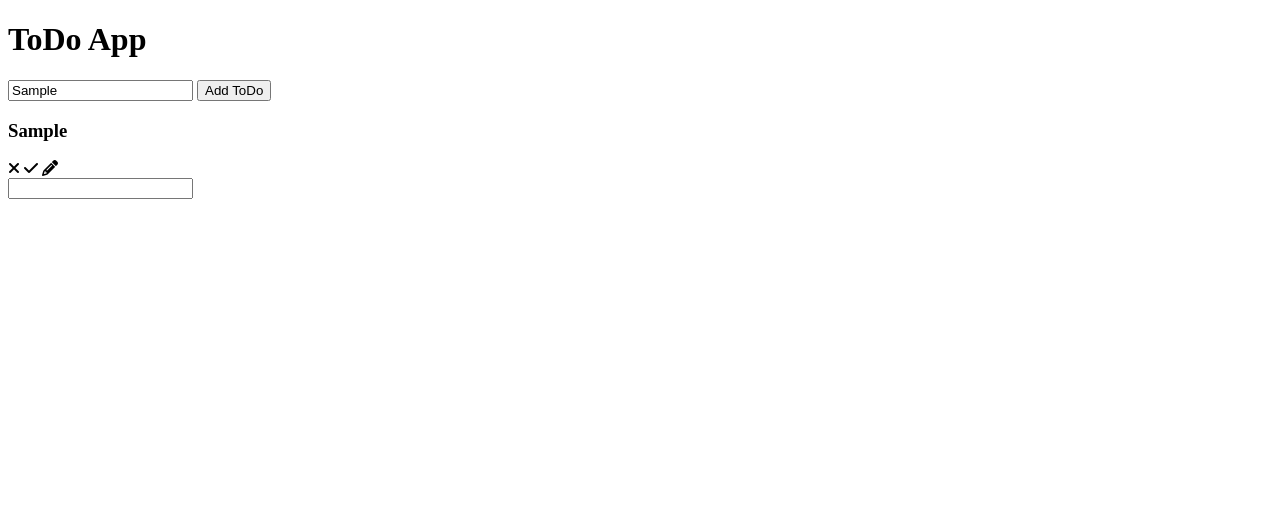
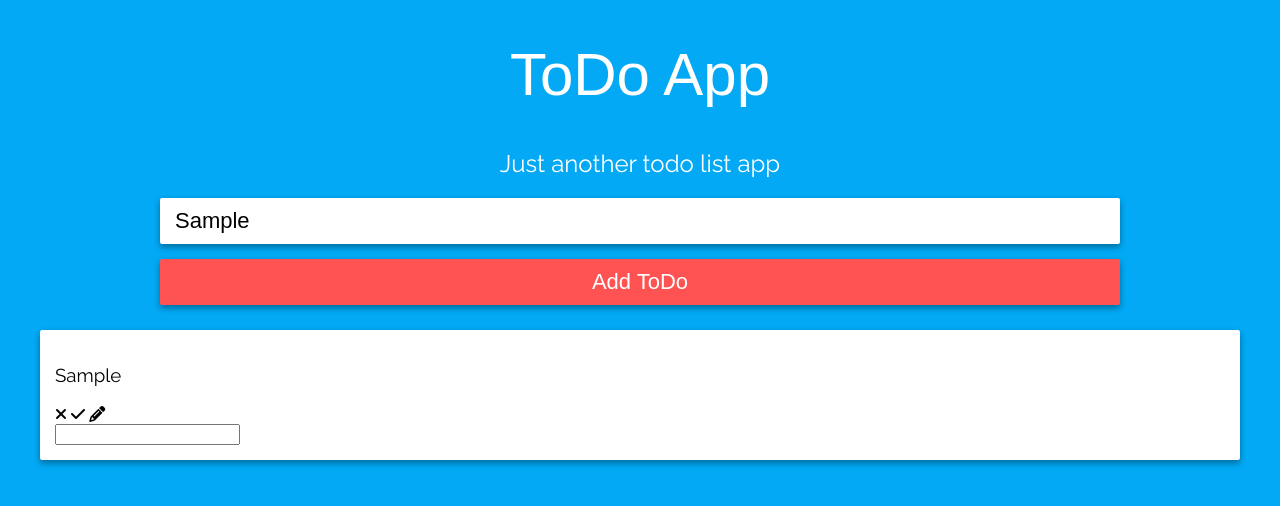
Before and after one commit to CmCarti/ToDoApp, a plain HTML site: page app/index.html in a window 1280 px wide. Both pictures are taken after typing "Sample" into the empty fields and a click on the input "Add ToDo". Drawn offline with Linux system fonts and the light colour scheme; a web font is replaced by a local one.

Commit message:
Added some style

```diff
--- a/app/app.js
+++ b/app/app.js
@@ -15,17 +15,25 @@ function addTodo(todoObject) {
   // 2. render todos
   renderTodos(toDoList);
 }
+
 function removeTodo(todo) {
   // 1. slice todo
   toDoList.splice(todo,1);
   renderTodos(toDoList);
   // 2. render todos
 }
+
 function editTodo(todo, barClass){
-  const editBar = document.querySelector(`#${barClass}`);
+  const editBar = document.querySelector(`.${barClass}`);
   toDoList[todo] = editBar.value;
   renderTodos(toDoList);
 }
+
+function showHideElement(elementClass){
+    const elem = document.querySelector(`.${elementClass}`);
+    elem.style.display = elem.style.display == 'block' ? 'none' : 'block';
+}
+
 function renderTodos(toDoList) {
    // 1. render the todos to the screen
    const canvas = document.querySelector('.todo__canvas--js');
@@ -35,13 +43,12 @@ function renderTodos(toDoList) {
      <h3 class="todo__name">${item}</h3>
      <i class="todo__remove--js fa fa-times" onclick="removeTodo(${index})"></i>
      <i class="todo__complete--js fa fa-check"></i>
-     <i class="todo__edit--js fa fa-pencil"></i>
+     <i class="todo__edit--js fa fa-pencil" onClick="showHideElement('todo__edit-${index}')"></i>
      <form onsubmit="editTodo(${index},'todo__edit-${index}')">
-       <input id="todo__edit-${index}">
+       <input class="todo__edit-${index}" style="display:block;">
      </form>
    </div>`;
    });
-   // 2. Give the todos event listeners
 }
 
 function newTodo(todo) {
--- a/app/index.html
+++ b/app/index.html
@@ -9,10 +9,12 @@
     <link rel="stylesheet" href="main.css">
   </head>
   <body>
+
     <div id="app">
       <!-- Javascript, don't fail me now! -->
       <header role="aesthetic">
         <h1 class="header__heading">ToDo App</h1>
+        <h2 class="header__subheading">Just another todo list app</h2>
       </header>
       <div id="input">
         <!-- here is where the input will be made by the user initially -->
--- a/app/main.css
+++ b/app/main.css
@@ -0,0 +1,56 @@
+body {
+  position: relative;
+  background: #03A9F4;
+  font-family: 'Raleway', sans-serif;
+}
+h1, h2, h3, h4, h5, h6 {
+  font-weight: normal;
+}
+header {
+  color: white;
+  text-align: center;
+}
+.header__heading {
+  font-family: 'Just Another Hand', sans-serif;
+  font-size: 60px;
+  font-weight: normal;
+}
+.header__subheading {
+  font-size: 24px;
+}
+.todo__form--js {
+  width: 80%;
+  margin: auto;
+}
+.todo__form--js input {
+  box-sizing: border-box;
+  display: block;
+  width: 100%;
+  font-size: 22px;
+  margin-bottom: 15px;
+  border-radius: 2px;
+  border: none;
+  padding: 10px 15px;
+  box-shadow: 0 3px 6px rgba(0,0,0,0.16), 0 3px 6px rgba(0,0,0,0.23);
+}
+.todo__submit--js {
+  background: #FF5252;
+  color: white;
+
+}
+.todo__canvas--js {
+  margin-top: 25px;
+}
+.todo__item--js {
+  margin-top: 15px;
+  margin-bottom: 15px;
+  background: white;
+  border-radius: 2px;
+  box-shadow: 0 3px 6px rgba(0,0,0,0.16), 0 3px 6px rgba(0,0,0,0.23);
+  padding: 15px;
+}
+#app {
+  max-width: 1200px;
+  width: 100%;
+  margin: auto;
+}
```
